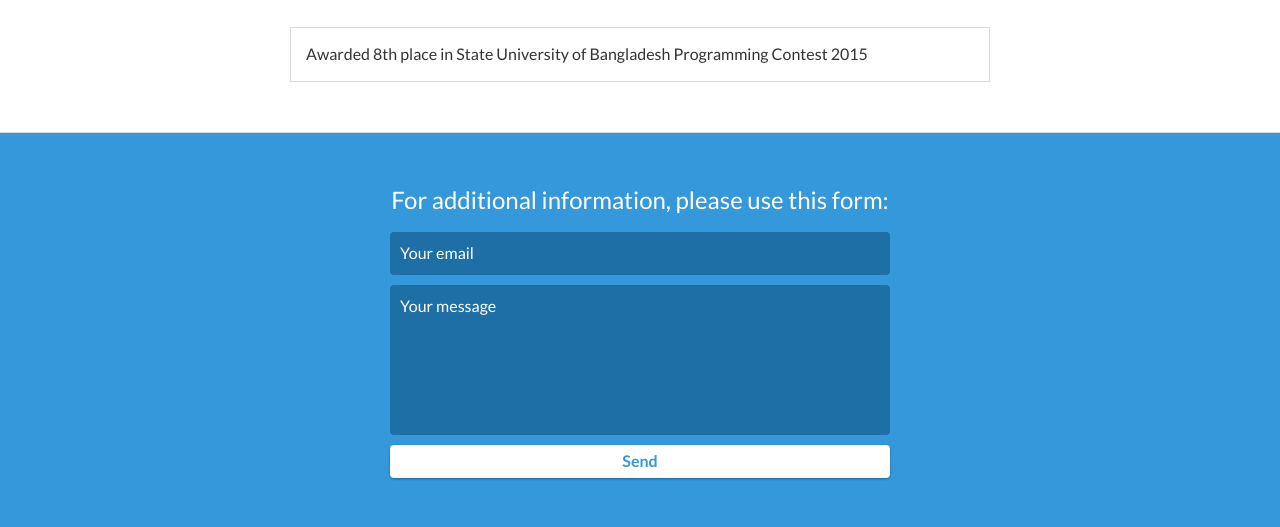
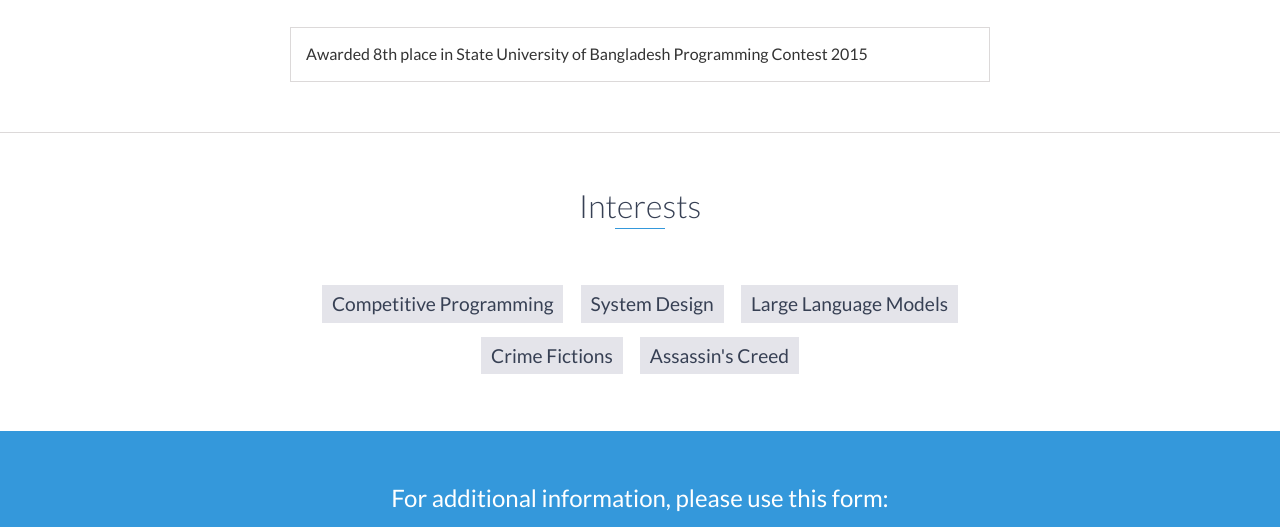
Before and after one commit to shm0007/shm0007.github.io, a plain HTML site: page index.html in a window 1280 px wide. Shown: the part 4160-4687 px from the top of the page. Drawn offline with nearby package versions, Linux system fonts and the light colour scheme.

Commit message:
add interests

```diff
--- a/index.html
+++ b/index.html
@@ -203,7 +203,7 @@ Roles and Responsibilities: Designed and Implemented RESTful APIs for multiple f
                             <span>A simple application to teach potential software developers the importance of input sanitization. Made entirely with Vanilla Javascript.
                             This work is part of NSF#1821788 and developed in <a class="new" href="https://lars.d.umn.edu">LARS</a></h4> laboratory.</span>
                         </p>
-                        <a href="https://pages.github.umn.edu/ehsan011/ehsan011.github.io/">Live Demo</a>
+                        <a href="https://shm0007.github.io/bakebot/">Live Demo</a>
                     </div>
                     <!-- End .project-info -->
                 </div>
@@ -228,6 +228,7 @@ Roles and Responsibilities: Designed and Implemented RESTful APIs for multiple f
             <li>C#</li>
         </ul>
     </div>
+
     <!-- End #skills -->
 
         <div id="education">
@@ -240,6 +241,17 @@ Roles and Responsibilities: Designed and Implemented RESTful APIs for multiple f
               Awarded 8th place in State University of Bangladesh Programming Contest 2015 </div>
         </ul>
     	</div>
+	<div id="skills">
+        <h2 class="heading">Interests</h2>
+        <ul>
+            <li>Competitive Programming</li>
+            <li>System Design</li>
+            <li>Large Language Models</li>
+
+			<li>Crime Fictions</li>
+            <li>Assassin's Creed</li>
+        </ul>
+    </div>
 
     <div id="contact">
         <h2>For additional information, please use this form:</h2>
```
